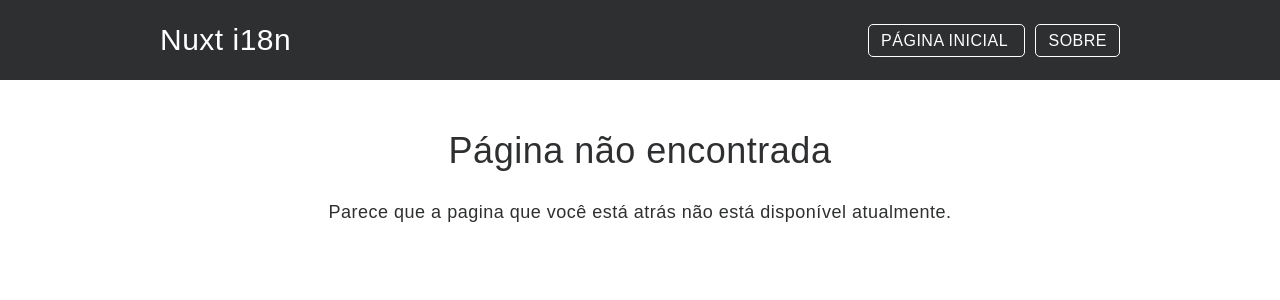
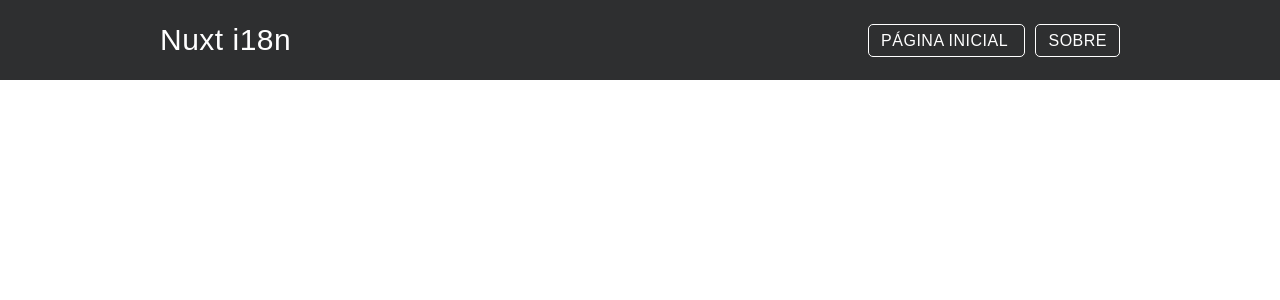
Before and after one commit to Diolinux-dev-team/client, a Nuxt app: page /en/404 in a window 1280 px wide. Shown: the top 300 px of the page. Built offline with nearby package versions, Linux system fonts and the light colour scheme.

Commit message:
Changes in notfound page

```diff
--- a/locales/en-US.json
+++ b/locales/en-US.json
@@ -12,9 +12,5 @@
     "about": {
         "title": "About",
         "introduction": "This page is made to give you more informations."
-    },
-    "notfound": {
-        "title": "Page not found",
-        "text": "It looks like the page you are looking for is not currently available."
     }
 }
--- a/pages/404.vue
+++ b/pages/404.vue
@@ -1,4 +1,16 @@
+<template>
+  <div class="Content">
+    <div class="container">
+      <h1 class="Content__Title">{{ $t('notfound.title') }}</h1>
+      <p>{{ $t('notfound.text') }}</p>
+    </div>
+  </div>
+</template>
+
 <script>
-import notFound from '~/pages/_lang/404'
-export default notFound
+export default {
+  head() {
+    return { title: this.$t('notfound.title') }
+  }
+}
 </script>
--- a/pages/_lang/404.vue
+++ /dev/null
@@ -1,16 +0,0 @@
-<template>
-  <div class="Content">
-    <div class="container">
-      <h1 class="Content__Title">{{ $t('notfound.title') }}</h1>
-      <p>{{ $t('notfound.text') }}</p>
-    </div>
-  </div>
-</template>
-
-<script>
-export default {
-  head() {
-    return { title: this.$t('notfound.title') }
-  }
-}
-</script>
```
